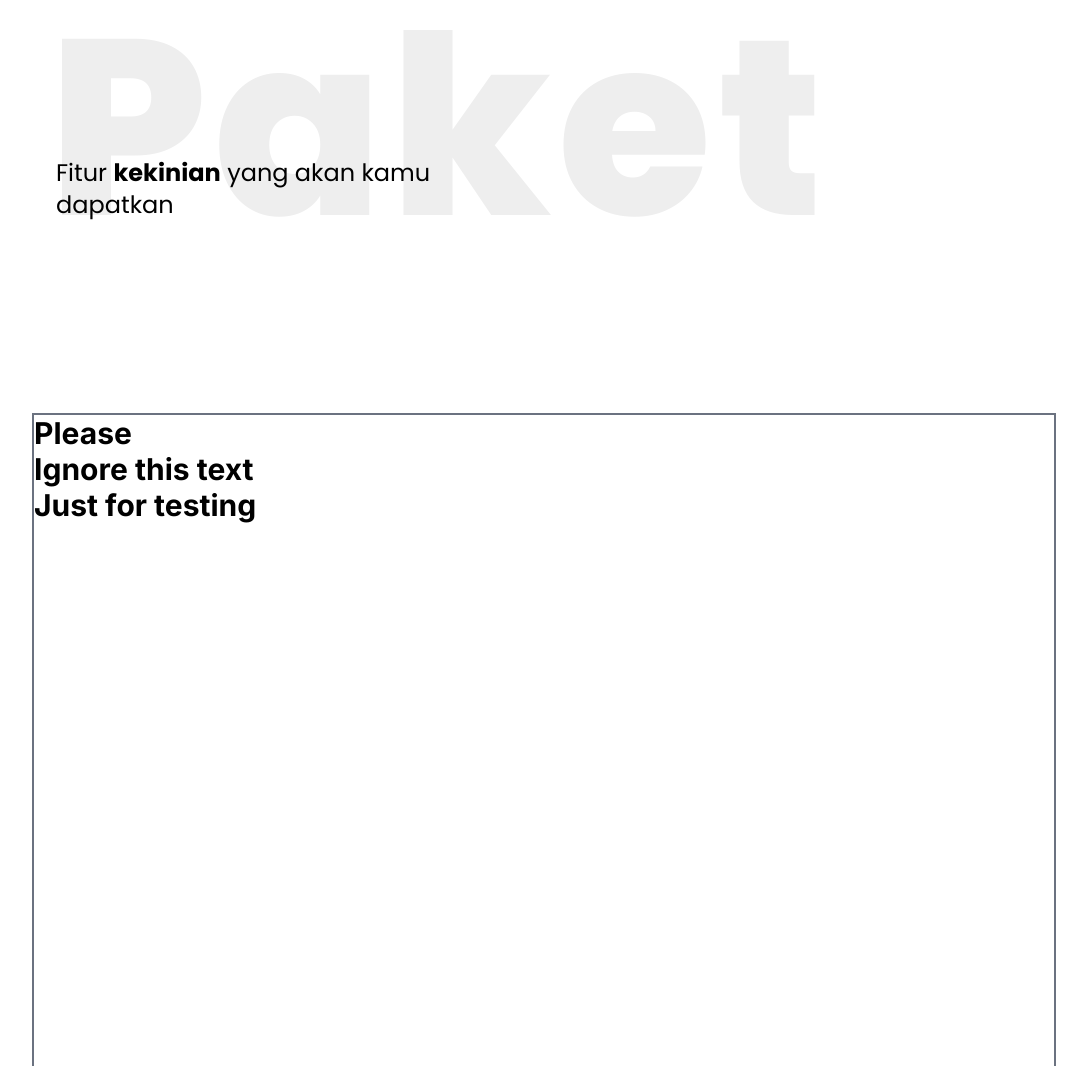
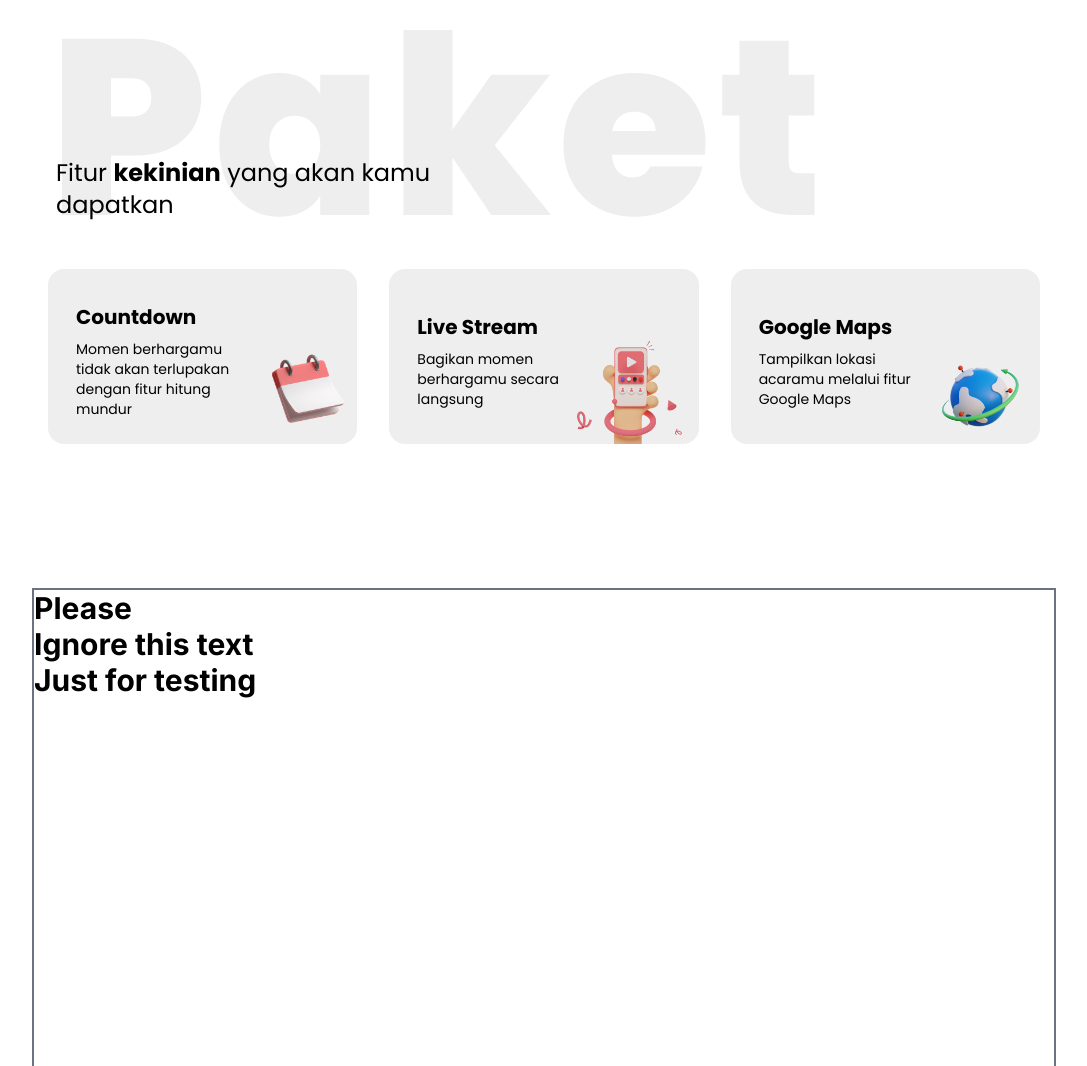
Before and after one commit to Refara08/invitia-landing-page-tailwindcss, a website: page public/index.html in a window 1280 px wide. Shown: the part 1952-3018 px from the top of the page, without its empty margins (96-1183 px from the left). Drawn offline with Linux system fonts and the light colour scheme.

Commit message:
revised layout on fiture card

```diff
--- a/public/index.html
+++ b/public/index.html
@@ -372,6 +372,71 @@
               dapatkan
             </p>
           </div>
+          <div class="mobile:overflow-auto">
+            <div
+              class="mobile:w-[220%] mobile:flex mobile:flex-row mobile:flex-wrap grid grid-cols-3 gap-4 xl:gap-8"
+              id="card-parent"
+            >
+              <!-- grid row 1 -->
+              <div id="card-0" class="card card-expand">
+                <div class="card-content">
+                  <div class="card-title">Countdown</div>
+                  <p class="card-text">
+                    Momen berhargamu tidak akan terlupakan dengan fitur hitung
+                    mundur
+                  </p>
+                </div>
+                <img
+                  src="img/card-img-desktop/countdown-desktop.png"
+                  alt="icon-countdown"
+                  class="card-img hidden md:block"
+                />
+                <img
+                  src="img/card-img-mobile/countdown-mobile.png"
+                  alt="icon-countdown"
+                  class="card-img md:hidden"
+                />
+              </div>
+
+              <div id="card-1" class="card">
+                <div class="card-content">
+                  <div class="card-title">Live Stream</div>
+                  <p class="card-text">
+                    Bagikan momen berhargamu secara langsung
+                  </p>
+                </div>
+                <img
+                  src="img/card-img-desktop/live-stream-desktop.png"
+                  alt="icon-live-stream"
+                  class="card-img hidden md:block"
+                />
+                <img
+                  src="img/card-img-mobile/live-stream-mobile.png"
+                  alt="icon-live-stream"
+                  class="card-img md:hidden"
+                />
+              </div>
+
+              <div id="card-2" class="card">
+                <div class="card-content">
+                  <div class="card-title">Google Maps</div>
+                  <p class="card-text">
+                    Tampilkan lokasi acaramu melalui fitur Google Maps
+                  </p>
+                </div>
+                <img
+                  src="img/card-img-desktop/gmaps-desktop.png"
+                  alt="icon-google-maps"
+                  class="card-img hidden md:block"
+                />
+                <img
+                  src="img/card-img-mobile/gmaps-mobile.png"
+                  alt="icon-google-maps"
+                  class="card-img md:hidden"
+                />
+              </div>
+            </div>
+          </div>
         </div>
       </section>
       <!-- end of paket -->
--- a/src/input.css
+++ b/src/input.css
@@ -192,7 +192,7 @@
 }
 
 .card.card-expand .card-title {
-  @apply text-xl mobile:mb-1;
+  @apply text-xl mobile:mb-1 mobile:mt-0;
 }
 
 .card.card-expand:hover .card-title {
```
Also changed, not shown: public/css/style.css.
